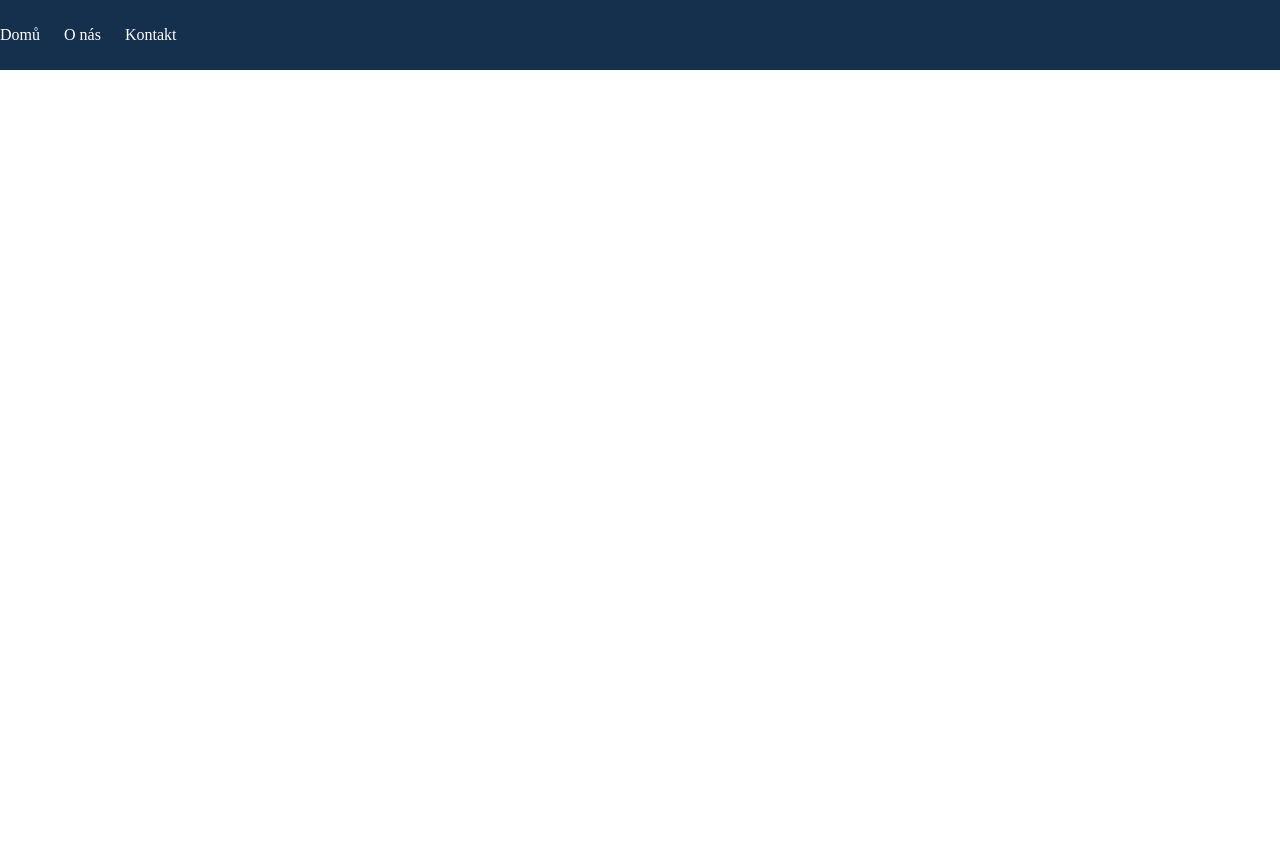
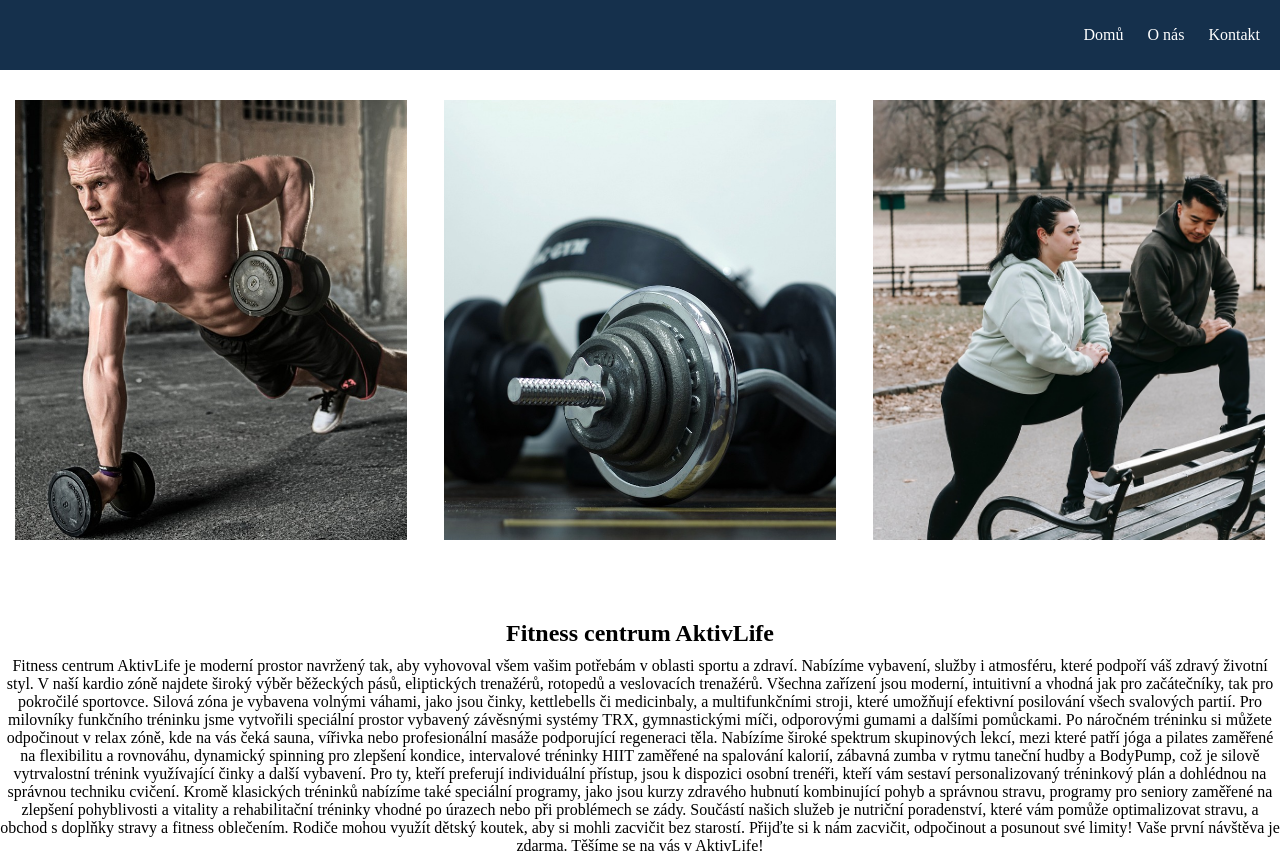
Before and after one commit to jendaba/final-project, a plain HTML site: page index.html in a window 1280 px wide. Before the commit the page ends 800 px from the top, so only its background shows below. Drawn offline with Linux system fonts and the light colour scheme.

Commit message:
Add sections

```diff
--- a/index.html
+++ b/index.html
@@ -15,7 +15,6 @@
   </head>
   <body>
     <header>
-      <div class="dark-mode"></div>
       <nav>
         <ul>
           <li><a href="#">Domů</a></li>
@@ -28,8 +27,52 @@
         <!-- <i class="fa-solid fa-xmark"></i> -->
       </div>
     </header>
-    <section class="first-section"></section>
-    <section class="second-section"></section>
+    <section class="first-section">
+      <div class="fitness-image">
+        <img src="./images/fintess1.jpg" alt="fitness image" />
+      </div>
+      <div class="fitness-image">
+        <img src="./images/fintess2.jpg" alt="fitness image" />
+      </div>
+      <div class="fitness-image">
+        <img src="./images/fintess3.jpg" alt="fitness image" />
+      </div>
+    </section>
+
+    <section class="about-us-section">
+      <h1>Fitness centrum AktivLife</h1>
+      <p>
+        Fitness centrum AktivLife je moderní prostor navržený tak, aby vyhovoval
+        všem vašim potřebám v oblasti sportu a zdraví. Nabízíme vybavení, služby
+        i atmosféru, které podpoří váš zdravý životní styl. V naší kardio zóně
+        najdete široký výběr běžeckých pásů, eliptických trenažérů, rotopedů a
+        veslovacích trenažérů. Všechna zařízení jsou moderní, intuitivní a
+        vhodná jak pro začátečníky, tak pro pokročilé sportovce. Silová zóna je
+        vybavena volnými váhami, jako jsou činky, kettlebells či medicinbaly, a
+        multifunkčními stroji, které umožňují efektivní posilování všech
+        svalových partií. Pro milovníky funkčního tréninku jsme vytvořili
+        speciální prostor vybavený závěsnými systémy TRX, gymnastickými míči,
+        odporovými gumami a dalšími pomůckami. Po náročném tréninku si můžete
+        odpočinout v relax zóně, kde na vás čeká sauna, vířivka nebo
+        profesionální masáže podporující regeneraci těla. Nabízíme široké
+        spektrum skupinových lekcí, mezi které patří jóga a pilates zaměřené na
+        flexibilitu a rovnováhu, dynamický spinning pro zlepšení kondice,
+        intervalové tréninky HIIT zaměřené na spalování kalorií, zábavná zumba v
+        rytmu taneční hudby a BodyPump, což je silově vytrvalostní trénink
+        využívající činky a další vybavení. Pro ty, kteří preferují individuální
+        přístup, jsou k dispozici osobní trenéři, kteří vám sestaví
+        personalizovaný tréninkový plán a dohlédnou na správnou techniku
+        cvičení. Kromě klasických tréninků nabízíme také speciální programy,
+        jako jsou kurzy zdravého hubnutí kombinující pohyb a správnou stravu,
+        programy pro seniory zaměřené na zlepšení pohyblivosti a vitality a
+        rehabilitační tréninky vhodné po úrazech nebo při problémech se zády.
+        Součástí našich služeb je nutriční poradenství, které vám pomůže
+        optimalizovat stravu, a obchod s doplňky stravy a fitness oblečením.
+        Rodiče mohou využít dětský koutek, aby si mohli zacvičit bez starostí.
+        Přijďte si k nám zacvičit, odpočinout a posunout své limity! Vaše první
+        návštěva je zdarma. Těšíme se na vás v AktivLife!
+      </p>
+    </section>
     <footer></footer>
     <script src="./script.js" defer></script>
   </body>
--- a/style.css
+++ b/style.css
@@ -9,12 +9,20 @@
   --text-color: white;
   --text-hover: #c39a1c;
 }
+
+/* MENU */
+
 header {
   display: flex;
   flex-direction: row;
   align-items: center;
   background-color: var(--bg-color);
   height: 70px;
+}
+
+nav {
+  width: 100%;
+  text-align: right;
 }
 
 nav li {
@@ -42,6 +50,42 @@ nav li a:hover {
   -ms-transform: scale(1.1);
   transform: scale(1.1);
   transition: 0.5s ease;
+}
+
+/* FIRST SECTION */
+
+.first-section {
+  width: 100%;
+  display: flex;
+  flex-direction: row;
+  justify-content: space-between;
+  height: 500px;
+}
+
+.fitness-image {
+  padding: 30px 15px 30px 15px;
+  width: 33%;
+  height: 500px;
+  transition: 0.5s ease;
+}
+.fitness-image :hover {
+  transform: scale(1.05);
+}
+
+.fitness-image img {
+  width: 100%;
+  height: 100%;
+  object-fit: cover;
+}
+
+/* ABOUT US SECTION */
+.about-us-section {
+  text-align: center;
+  margin-top: 50px;
+}
+.about-us-section h1 {
+  margin-top: 10px;
+  margin-bottom: 10px;
 }
 
 /* MEDIA */
```
Also changed, not shown: images/fintess1.jpg (added), images/fintess2.jpg (added), images/fintess3.jpg (added).
